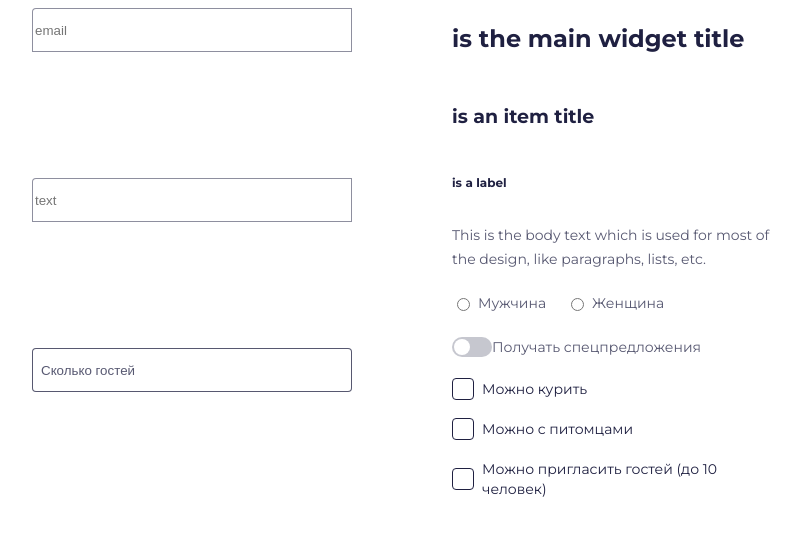
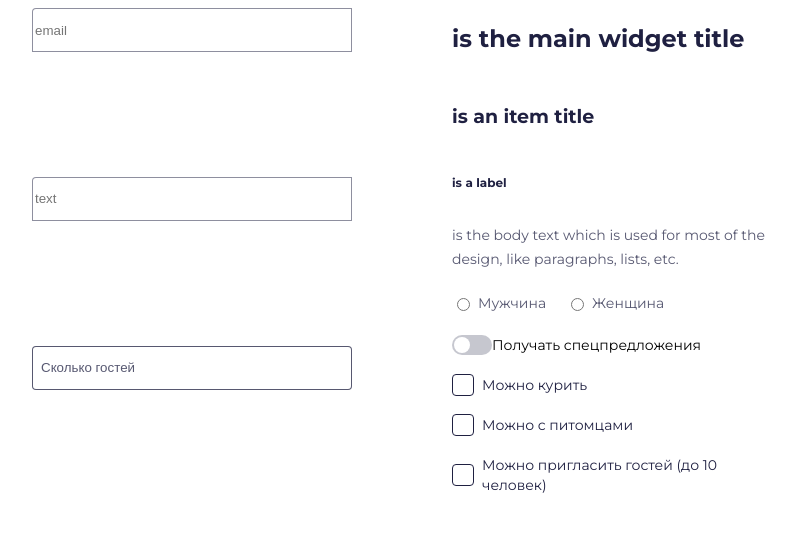
Before and after one commit to HelgaaDance/Toxin, a Node project: template src/pages/ui-kit.pug in a window 1280 px wide. Shown: the top 536 px of the page, without its empty margins (76-874 px from the left). Run offline with Node 20 templates, Linux system fonts and the light colour scheme; the template is opened without the code that fills it, so the values that code supplies are empty.

Commit message:
changed mixin body

```diff
--- a/dist/body-text.css
+++ b/dist/body-text.css
@@ -1,4 +1,4 @@
-.body-text {
+.body__text {
     font-family: "Montserrat", sans-serif;
     font-size: 14px;
     line-height: 24px;
--- a/src/componets/body-text/body-text.css
+++ b/src/componets/body-text/body-text.css
@@ -1,4 +1,4 @@
-.body-text {
+.body__text {
     font-family: "Montserrat", sans-serif;
     font-size: 14px;
     line-height: 24px;
--- a/src/componets/body-text/body-text.pug
+++ b/src/componets/body-text/body-text.pug
@@ -1,2 +1,3 @@
-mixin body(text)
-  body.body-text= text
+mixin body()
+  .body__text
+    block
--- a/src/pages/ui-kit.pug
+++ b/src/pages/ui-kit.pug
@@ -25,7 +25,8 @@ html(lang="ru")
           This is an item title
         +h(3)
           This is a label
-        +body('This is the body text which is used for most of the design, like paragraphs, lists, etc.')
+        +body()
+          This is the body text which is used for most of the design, like paragraphs, lists, etc.
         form
           .radio-container
             +radioButton('gender', 'male', 'Мужчина')
```
Also changed, not shown: 1 other file.
